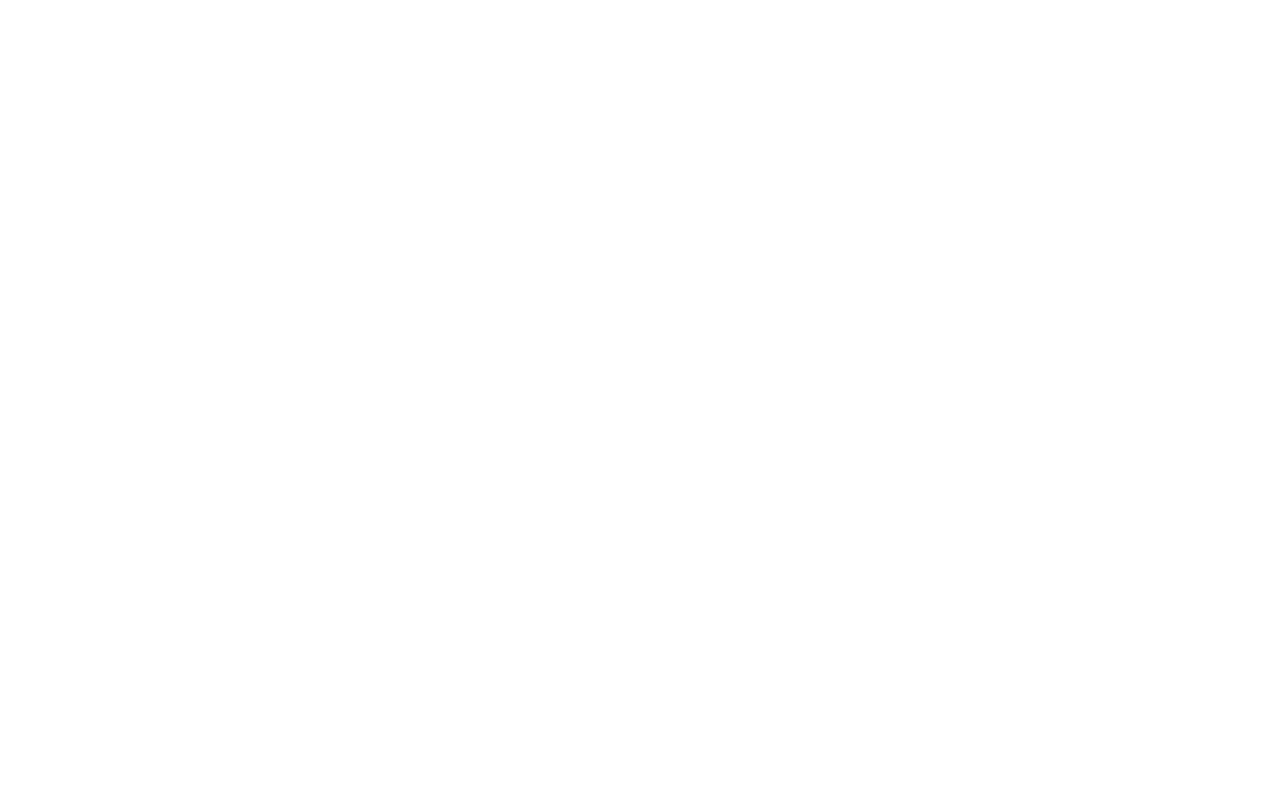
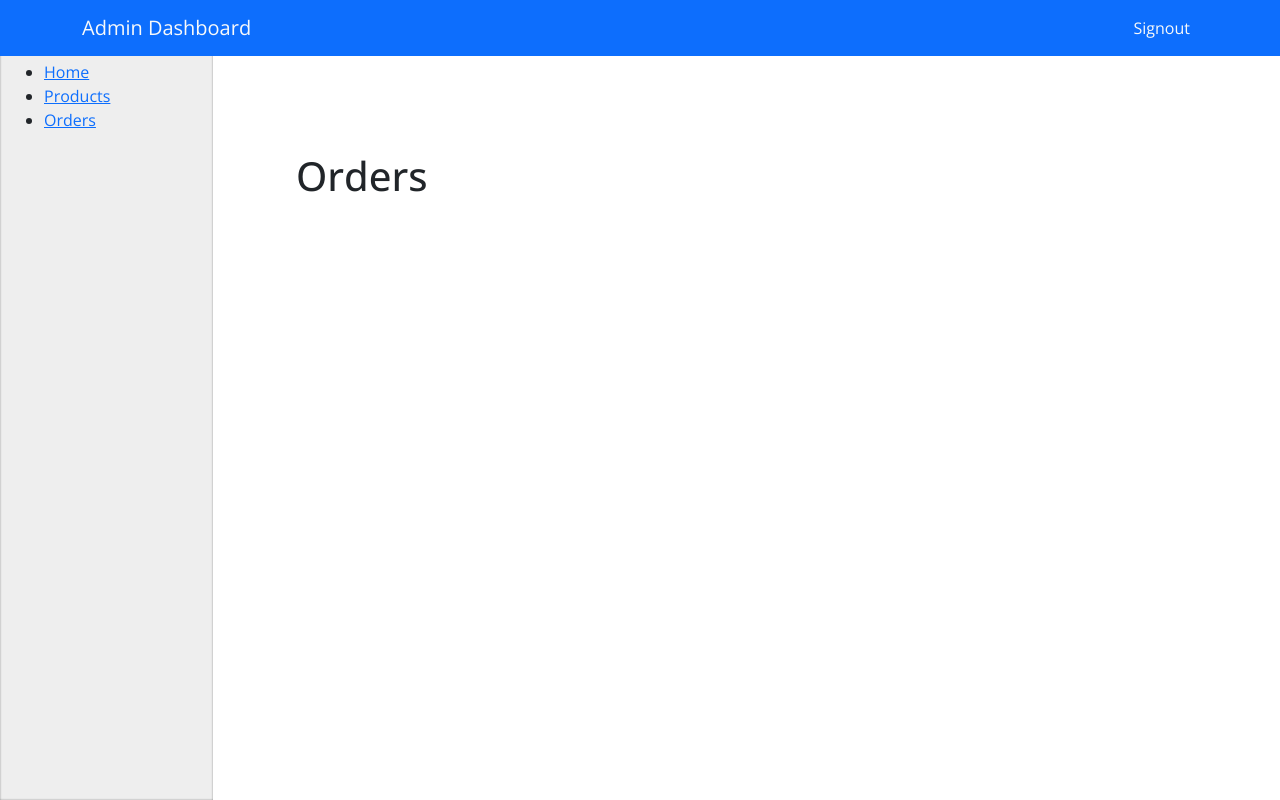
Before and after one commit to juman007/Flipkart-Admin-Dashboard, a React (Create React App) app: page /orders in a window 1280 px wide. Before the commit this address had no page. Built offline with nearby package versions, Linux system fonts and the light colour scheme; sample sign-in values are in the browser's storage.

Commit message:
adding sidebar

```diff
--- a/src/App.js
+++ b/src/App.js
@@ -7,6 +7,8 @@
 import PrivateRoute from "./components/HOC/PrivateRoute";
 import { useDispatch, useSelector } from "react-redux";
 import { isUserLoggedIn } from "./actions/auth.Action";
+import Products from "./containers/Products/Products";
+import Orders from "./containers/Orders/Orders";
 
 function App() {
    const dispatch = useDispatch();
@@ -16,7 +18,7 @@
       if (!auth.authentiate) {
          dispatch(isUserLoggedIn());
       }
-   },[]);
+   }, []);
 
    return (
       <div className="App">
@@ -30,6 +32,22 @@
                      </PrivateRoute>
                   }
                />
+               <Route
+                  path="/products"
+                  element={
+                     <PrivateRoute>
+                        <Products />
+                     </PrivateRoute>
+                  }
+               />
+               <Route
+                  path="/orders"
+                  element={
+                     <PrivateRoute>
+                        <Orders />
+                     </PrivateRoute>
+                  }
+               />
                <Route path="/signin" element={<Signin />} />
                <Route path="/signup" element={<Signup />} />
             </Routes>
--- a/src/components/Layout/Layout.js
+++ b/src/components/Layout/Layout.js
@@ -1,11 +1,36 @@
 import React from "react";
 import Header from "../Header/Header.js";
+import { Col, Container, Row } from "react-bootstrap";
+import { NavLink } from "react-router-dom";
 
 const Layout = (props) => {
    return (
       <>
          <Header />
-         {props.children}
+         {props.sidebar ? (
+            <Container className="mt-5 p-5">
+               <Row>
+                  <Col md={2} className="sidebar">
+                     <ul>
+                        <li>
+                           <NavLink to={"/"}>Home</NavLink>
+                        </li>
+                        <li>
+                           <NavLink to={"/products"}>Products</NavLink>
+                        </li>
+                        <li>
+                           <NavLink to={"/orders"}>Orders</NavLink>
+                        </li>
+                     </ul>
+                  </Col>
+                  <Col md={10} style={{ marginLeft: "auto" }}>
+                     {props.children}
+                  </Col>
+               </Row>
+            </Container>
+         ) : (
+            props.children
+         )}
       </>
    );
 };
--- a/src/containers/Home/Home.js
+++ b/src/containers/Home/Home.js
@@ -2,32 +2,10 @@
 import Layout from "../../components/Layout/Layout";
 import { Col, Container, Row } from "react-bootstrap";
 import "./home.css";
+import { NavLink } from "react-router-dom";
 
 const Home = () => {
-   return (
-      <Layout>
-         <Container className="text-center mt-5 p-5">
-            <Row>
-               <Col md={2} className="sidebar">
-                  Side bar
-               </Col>
-               <Col md={10} style={{ marginLeft: "auto" }}>
-                  container
-               </Col>
-            </Row>
-
-            {/* <h1>Wellcome to Admin Dashboard</h1>
-            <p>
-               Lorem, ipsum dolor sit amet consectetur adipisicing elit. Eum
-               officia laboriosam laudantium fugiat nostrum, magnam quas eius
-               eaque esse beatae quasi autem recusandae iure illum sit ipsam
-               repellendus molestias, ducimus explicabo rem. Molestias nisi
-               velit rem quia, in officiis eos odio aut, sit saepe fugiat libero
-               ut. In, aliquam optio!
-            </p> */}
-         </Container>
-      </Layout>
-   );
+   return <Layout sidebar></Layout>;
 };
 
 export default Home;
--- /dev/null
+++ b/src/containers/Orders/Orders.js
@@ -0,0 +1,12 @@
+import React from "react";
+import Layout from "../../components/Layout/Layout";
+
+const Orders = (props) => {
+   return (
+      <Layout sidebar>
+         <h1>Orders</h1>
+      </Layout>
+   );
+};
+
+export default Orders;
--- /dev/null
+++ b/src/containers/Products/Products.js
@@ -0,0 +1,12 @@
+import React from 'react'
+import Layout from '../../components/Layout/Layout'
+
+const Products = (props) => {
+  return (
+      <Layout sidebar>
+          <h1>Products</h1>
+    </Layout>
+  )
+}
+
+export default Products
```
